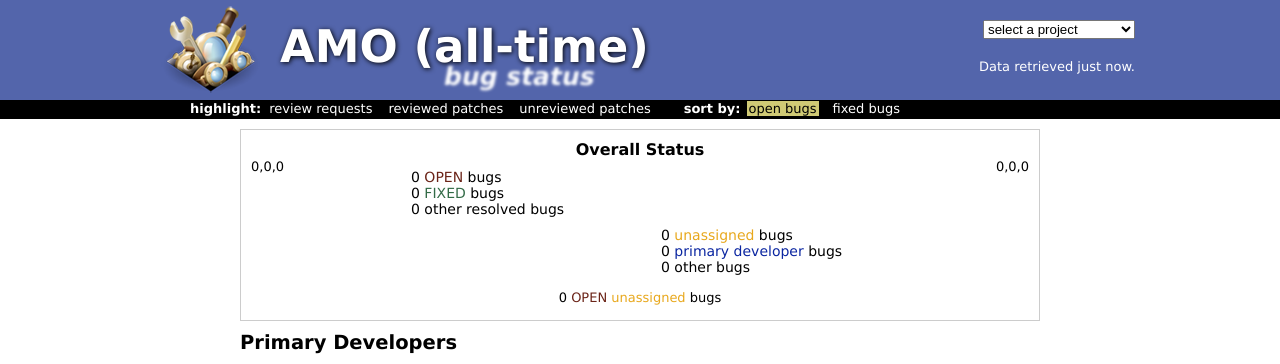
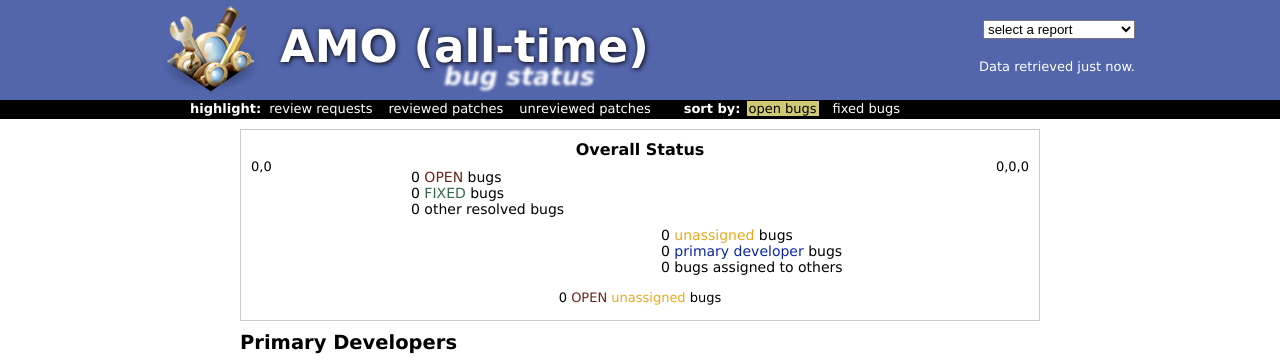
Before and after one commit to fligtar/moxie, a PHP site: page /amo/all in a window 1280 px wide. Shown: the top 364 px of the page. Run offline with PHP 8.4, Linux system fonts and the light colour scheme; data that the repository does not hold is empty; some libraries are stand-ins or nearby versions.

Commit message:
removing other resolved bugs from charts

```diff
--- a/bugstats/lib/renderer.class.php
+++ b/bugstats/lib/renderer.class.php
@@ -66,7 +66,7 @@ class Renderer {
             // @TODO need to find a better place for the gravatar
             echo '<img class="avatar"  src="http://www.gravatar.com/avatar/'.md5($user['email']).'?s=20&amp;d=http://moxie.fligtar.com/images/blank.png" alt="avatar for '.$user['email'].'"/>';
 
-            echo '<span class="pie">'.count($user['assignedBugs']['bugsOpen']).','.count($user['assignedBugs']['bugsFixed']).','.(count($user['assignedBugs']['bugsAll']) - count($user['assignedBugs']['bugsFixed']) - count($user['assignedBugs']['bugsOpen'])).'</span>';
+            echo '<span class="pie">'.count($user['assignedBugs']['bugsOpen']).','.count($user['assignedBugs']['bugsFixed']).'</span>';
 
             echo '<h4><a href="mailto:'.$user['email'].'">'.$user['name'].'</a></h4>';
 
@@ -122,7 +122,7 @@ class Renderer {
      */
     public function projectSelectionBox($projects) {
         echo '<select id="project-selector" onchange="selectProject();">';
-            echo '<option value="">select a project</option>';
+            echo '<option value="">select a report</option>';
             foreach ($projects as $projectName => $project) {
 				echo '<optgroup label="'.$project['projectDisplayName'].'">';
 				foreach ($project['reports'] as $reportID => $reportDetails) {
--- a/bugstats/project.php
+++ b/bugstats/project.php
@@ -143,7 +143,7 @@ $render = new Renderer($report);
 
 <div id="overall-status">
 <h2>Overall Status</h2>
-    <div id="status-pie"><?=count($report->data['bugsOpen'])?>,<?=count($report->data['bugsFixed'])?>,<?=count($report->data['bugsOtherResolved'])?></div>
+    <div id="status-pie"><?=count($report->data['bugsOpen'])?>,<?=count($report->data['bugsFixed'])?></div>
     <div id="assignment-pie"><?=count($report->data['users'][$report->unassigned]['assignedBugs']['bugsAll'])?>,<?=count($developerBugs)?>,<?=count($otherBugs)?></div>
 
     <ul id="status-legend">
@@ -155,7 +155,7 @@ $render = new Renderer($report);
     <ul id="assignment-legend">
         <li class="unassigned bugcount"><?=$render->bugLink($report->data['users'][$report->unassigned]['assignedBugs']['bugsAll'], '%s <span>unassigned</span> bugs', '1 <span>unassigned</span> bug')?></li>
         <li class="primary bugcount"><?=$render->bugLink($developerBugs, '%s <span>primary developer</span> bugs', '1 <span>primary developer</span> bug')?></li>
-        <li class="other bugcount"><?=$render->bugLink($otherBugs, '%s other bugs', '1 other  bug')?></li>
+        <li class="other bugcount"><?=$render->bugLink($otherBugs, '%s bugs assigned to others', '1 bug assigned to others')?></li>
     </ul>
 
     <p class="unassigned-count"><?=$render->bugLink($report->data['users'][$report->unassigned]['assignedBugs']['bugsOpen'], '%s <span class="open">OPEN</span> <span class="unassigned">unassigned</span> bugs', '1 <span class="open">OPEN</span> <span class="unassigned">unassigned</span> bug')?></p>
```
